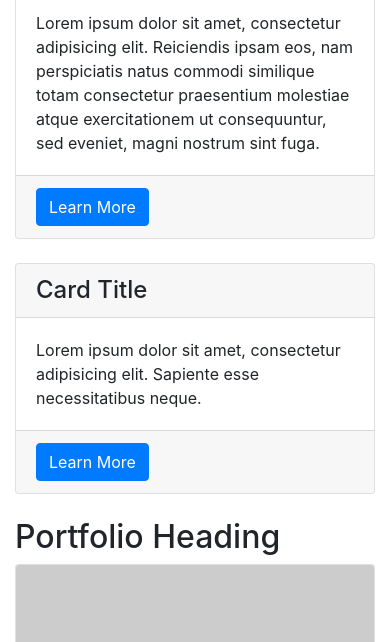
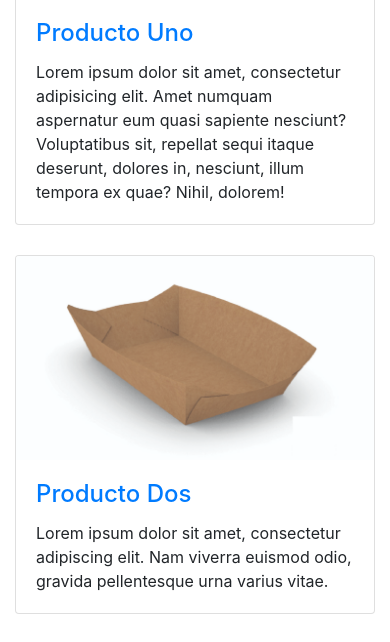
Before and after one commit to LucasKummerD/MKL, a PHP site: page /index1.html in a window 390 px wide. Shown: the part 1065-1707 px from the top of the page. Run offline with PHP 8.4, Linux system fonts and the light colour scheme; grey boxes labelled with a size stand in for pictures from a placeholder-image service; some libraries are stand-ins or nearby versions.

Commit message:
Version 1.7

```diff
--- a/css/style.css
+++ b/css/style.css
@@ -22,12 +22,9 @@ body {
     margin-bottom: 30px;
   }
 
-.btn{
-	color: white;
-}
 
   .my-4 {
-    text-align: center;
+	text-align: center;
   }
 
 .preguntas {
@@ -42,6 +39,45 @@ body {
 	background-color: rgb(194, 199, 207);
    }
 
+.btn {
+	color: white;
+	height: 50px;
+    width: 100px;
+    float: left;
+    border:50%;
+    box-shadow: 0 0 1px #ccc;
+    -webkit-transition-duration: 4s;
+    -webkit-transition-timing-function: linear;
+    box-shadow:0px 0 0 #279acf  inset;
+}
+
+
+.btn:hover {
+	box-shadow:400px 0 0 #279acf  inset;
+}
+
+/* Hover para el Nav (Revisarlo)
+
+.nav-link {
+	height: 50px;
+    width: 100px;
+    background: lightseagreen;
+    margin: 20px;
+    float: left;
+    box-shadow: 0 0 1px #ccc;
+    -webkit-transition: all 0.5s ease-in-out;
+    border: 0px;
+    color: #fff;
+}
+
+
+.nav-link:hover {
+    -webkit-transform: scale(1.1);
+    background: #31708f;
+}
+
+
+*/
 
 
 .lineas:hover {
--- a/index1.html
+++ b/index1.html
@@ -86,53 +86,19 @@
         </a>
       </div>
     </header>
+
 <!-- Contenido -->
+<!-- Productos -->
+
     <div class="container">
-        <h1 class="my-4">Productos Destacados</h1>
-        <div class="row">
-          <div class="col-lg-4 mb-4">
-            <div class="card h-100">
-              <h4 class="card-header">Card Title</h4>
-              <div class="card-body">
-                <p class="card-text">Lorem ipsum dolor sit amet, consectetur adipisicing elit. Sapiente esse necessitatibus neque.</p>
-              </div>
-              <div class="card-footer">
-                <a href="#" class="btn btn-primary">Learn More</a>
-              </div>
-            </div>
-          </div>
-          <div class="col-lg-4 mb-4">
-            <div class="card h-100">
-              <h4 class="card-header">Card Title</h4>
-              <div class="card-body">
-                <p class="card-text">Lorem ipsum dolor sit amet, consectetur adipisicing elit. Reiciendis ipsam eos, nam perspiciatis natus commodi similique totam consectetur praesentium molestiae atque exercitationem ut consequuntur, sed eveniet, magni nostrum sint fuga.</p>
-              </div>
-              <div class="card-footer">
-                <a href="#" class="btn btn-primary">Learn More</a>
-              </div>
-            </div>
-          </div>
-          <div class="col-lg-4 mb-4">
-            <div class="card h-100">
-              <h4 class="card-header">Card Title</h4>
-              <div class="card-body">
-                <p class="card-text">Lorem ipsum dolor sit amet, consectetur adipisicing elit. Sapiente esse necessitatibus neque.</p>
-              </div>
-              <div class="card-footer">
-                <a href="#" class="btn btn-primary">Learn More</a>
-              </div>
-            </div>
-          </div>
-        </div>
-<!-- Portfolio -->
-      <h2>Portfolio Heading</h2>
+        <h1 class="my-4 py-4">Productos Destacados</h1>
       <div class="row">
         <div class="col-lg-4 col-sm-6 portfolio-item">
           <div class="card h-100">
-            <a href="#"><img class="card-img-top" src="http://placehold.it/700x400" alt=""></a>
+            <a href="#"><img class="card-img-top" src="img/Foto-1.jpg" alt=""></a>
             <div class="card-body">
               <h4 class="card-title">
-                <a href="#">Project One</a>
+                <a href="#">Producto Uno</a>
               </h4>
               <p class="card-text">Lorem ipsum dolor sit amet, consectetur adipisicing elit. Amet numquam aspernatur eum quasi sapiente nesciunt? Voluptatibus sit, repellat sequi itaque deserunt, dolores in, nesciunt, illum tempora ex quae? Nihil, dolorem!</p>
             </div>
@@ -140,10 +106,10 @@
         </div>
         <div class="col-lg-4 col-sm-6 portfolio-item">
           <div class="card h-100">
-            <a href="#"><img class="card-img-top" src="http://placehold.it/700x400" alt=""></a>
+            <a href="#"><img class="card-img-top" src="img/Foto-2.jpg" alt=""></a>
             <div class="card-body">
               <h4 class="card-title">
-                <a href="#">Project Two</a>
+                <a href="#">Producto Dos</a>
               </h4>
               <p class="card-text">Lorem ipsum dolor sit amet, consectetur adipiscing elit. Nam viverra euismod odio, gravida pellentesque urna varius vitae.</p>
             </div>
@@ -151,21 +117,33 @@
         </div>
         <div class="col-lg-4 col-sm-6 portfolio-item">
           <div class="card h-100">
-            <a href="#"><img class="card-img-top" src="http://placehold.it/700x400" alt=""></a>
+            <a href="#"><img class="card-img-top" src="img/Foto-3-01.jpg" alt=""></a>
             <div class="card-body">
               <h4 class="card-title">
-                <a href="#">Project Three</a>
+                <a href="#">Producto Tres</a>
               </h4>
               <p class="card-text">Lorem ipsum dolor sit amet, consectetur adipisicing elit. Quos quisquam, error quod sed cumque, odio distinctio velit nostrum temporibus necessitatibus et facere atque iure perspiciatis mollitia recusandae vero vel quam!</p>
             </div>
           </div>
         </div>
+
         <div class="col-lg-4 col-sm-6 portfolio-item">
           <div class="card h-100">
-            <a href="#"><img class="card-img-top" src="http://placehold.it/700x400" alt=""></a>
+            <a href="#"><img class="card-img-top" src="img/Foto-1.jpg" alt=""></a>
             <div class="card-body">
               <h4 class="card-title">
-                <a href="#">Project Four</a>
+                <a href="#">Producto Cuatro</a>
+              </h4>
+              <p class="card-text">Lorem ipsum dolor sit amet, consectetur adipisicing elit. Amet numquam aspernatur eum quasi sapiente nesciunt? Voluptatibus sit, repellat sequi itaque deserunt, dolores in, nesciunt, illum tempora ex quae? Nihil, dolorem!</p>
+            </div>
+          </div>
+        </div>
+        <div class="col-lg-4 col-sm-6 portfolio-item">
+          <div class="card h-100">
+            <a href="#"><img class="card-img-top" src="img/Foto-2.jpg" alt=""></a>
+            <div class="card-body">
+              <h4 class="card-title">
+                <a href="#">Producto Cinco</a>
               </h4>
               <p class="card-text">Lorem ipsum dolor sit amet, consectetur adipiscing elit. Nam viverra euismod odio, gravida pellentesque urna varius vitae.</p>
             </div>
@@ -173,10 +151,33 @@
         </div>
         <div class="col-lg-4 col-sm-6 portfolio-item">
           <div class="card h-100">
-            <a href="#"><img class="card-img-top" src="http://placehold.it/700x400" alt=""></a>
+            <a href="#"><img class="card-img-top" src="img/Foto-3-01.jpg" alt=""></a>
             <div class="card-body">
               <h4 class="card-title">
-                <a href="#">Project Five</a>
+                <a href="#">Producto Seis</a>
+              </h4>
+              <p class="card-text">Lorem ipsum dolor sit amet, consectetur adipisicing elit. Quos quisquam, error quod sed cumque, odio distinctio velit nostrum temporibus necessitatibus et facere atque iure perspiciatis mollitia recusandae vero vel quam!</p>
+            </div>
+          </div>
+        </div>
+
+        <div class="col-lg-4 col-sm-6 portfolio-item">
+          <div class="card h-100">
+            <a href="#"><img class="card-img-top" src="img/Foto-1.jpg" alt=""></a>
+            <div class="card-body">
+              <h4 class="card-title">
+                <a href="#">Producto Siete</a>
+              </h4>
+              <p class="card-text">Lorem ipsum dolor sit amet, consectetur adipisicing elit. Amet numquam aspernatur eum quasi sapiente nesciunt? Voluptatibus sit, repellat sequi itaque deserunt, dolores in, nesciunt, illum tempora ex quae? Nihil, dolorem!</p>
+            </div>
+          </div>
+        </div>
+        <div class="col-lg-4 col-sm-6 portfolio-item">
+          <div class="card h-100">
+            <a href="#"><img class="card-img-top" src="img/Foto-2.jpg" alt=""></a>
+            <div class="card-body">
+              <h4 class="card-title">
+                <a href="#">Producto Ocho</a>
               </h4>
               <p class="card-text">Lorem ipsum dolor sit amet, consectetur adipiscing elit. Nam viverra euismod odio, gravida pellentesque urna varius vitae.</p>
             </div>
@@ -184,25 +185,25 @@
         </div>
         <div class="col-lg-4 col-sm-6 portfolio-item">
           <div class="card h-100">
-            <a href="#"><img class="card-img-top" src="http://placehold.it/700x400" alt=""></a>
+            <a href="#"><img class="card-img-top" src="img/Foto-3-01.jpg" alt=""></a>
             <div class="card-body">
               <h4 class="card-title">
-                <a href="#">Project Six</a>
+                <a href="#">Producto Nueve</a>
               </h4>
-              <p class="card-text">Lorem ipsum dolor sit amet, consectetur adipisicing elit. Itaque earum nostrum suscipit ducimus nihil provident, perferendis rem illo, voluptate atque, sit eius in voluptates, nemo repellat fugiat excepturi! Nemo, esse.</p>
+              <p class="card-text">Lorem ipsum dolor sit amet, consectetur adipisicing elit. Quos quisquam, error quod sed cumque, odio distinctio velit nostrum temporibus necessitatibus et facere atque iure perspiciatis mollitia recusandae vero vel quam!</p>
             </div>
           </div>
         </div>
-      </div>
-      <hr>
     </div>
+  </div>
+
 <!-- Footer -->
     <footer class="footer-distributed">
       <div class="footer-center">
         <div>
           <div>
             <i class="fa fa-map"></i>
-            <p>Av. Centenario 457, San Isidro</p>
+            <p>Moreno 447, San Isidro</p>
           </div>
           <div>
             <i class="fa fa-phone"></i>
@@ -214,17 +215,17 @@
           </div>
           <div>
             <i class="fa fa-envelope"></i>
-            <p><a href="mailto:mkl-info@company.com">mkl-info@company.com</a></p>
+            <p><a href="mailto:mkldistribuidora@gmail.com">mkldistribuidora@gmail.com</a></p>
           </div>
         </div>
         <p class="footer-company-name pl-4 pt-5">Copyright &copy; PaFeLu 2018</p>
       </div>
       <div class="footer-center">
-        <div class="mr-5 mt-4">
-          <a href="https://www.google.com/maps" target="_blank"><img src="img/maps.png" title="Location" width=100%></a>
+        <div class="mapa">
+          <a href="https://www.google.com.ar/maps/place/MKL+Distribuidora/@-34.4716678,-58.5172767,15z/data=!4m2!3m1!1s0x0:0xe06cfdfb6a46f0ed?sa=X&ved=2ahUKEwje5dvNjbzdAhXMkZAKHeOrBl0Q_BIwDnoECAoQCw" target="_blank"><img src="img/maps.png" title="Location" width=70%></a>
         </div>
       </div>
-      <div class="footer-right">
+      <div class="footer-right pt-4">
         <p class="footer-company-about">
           <span>Sobre Nosotros</span>
           Somos una empresa dedicada la comercialización de insumos nacionales e importados para el sector gastronómico y hotelero. Contamos con una amplia línea de productos y atención personalizada tanto a minoristras y mayoristas.
--- a/registrarse.html
+++ b/registrarse.html
@@ -108,12 +108,12 @@
                 </div>
                 <div class="control-group form-group">
                     <div class="controls">
-                      <label>Reescribir Contraseña:</label>
+                      <label>Repetir Contraseña:</label>
                       <input type="password" class="form-control" id="password" required data-validation-required-message="Please enter your phone number." placeholder="">
                     </div>
                 </div>
               <div id="success"></div>
-              <button type="submit" class="btn" style="background-color: #338bca" id="sendMessageButton">Send Message</button>
+              <button type="submit" class="btn" style="background-color: #338bca" id="sendMessageButton">Registrarse</button>
             </form>
                   </div>
           </div>
```
Also changed, not shown: other parts of css/style.css (+3 -37 lines), img/Foto-2.jpg (added), 2 other files.
